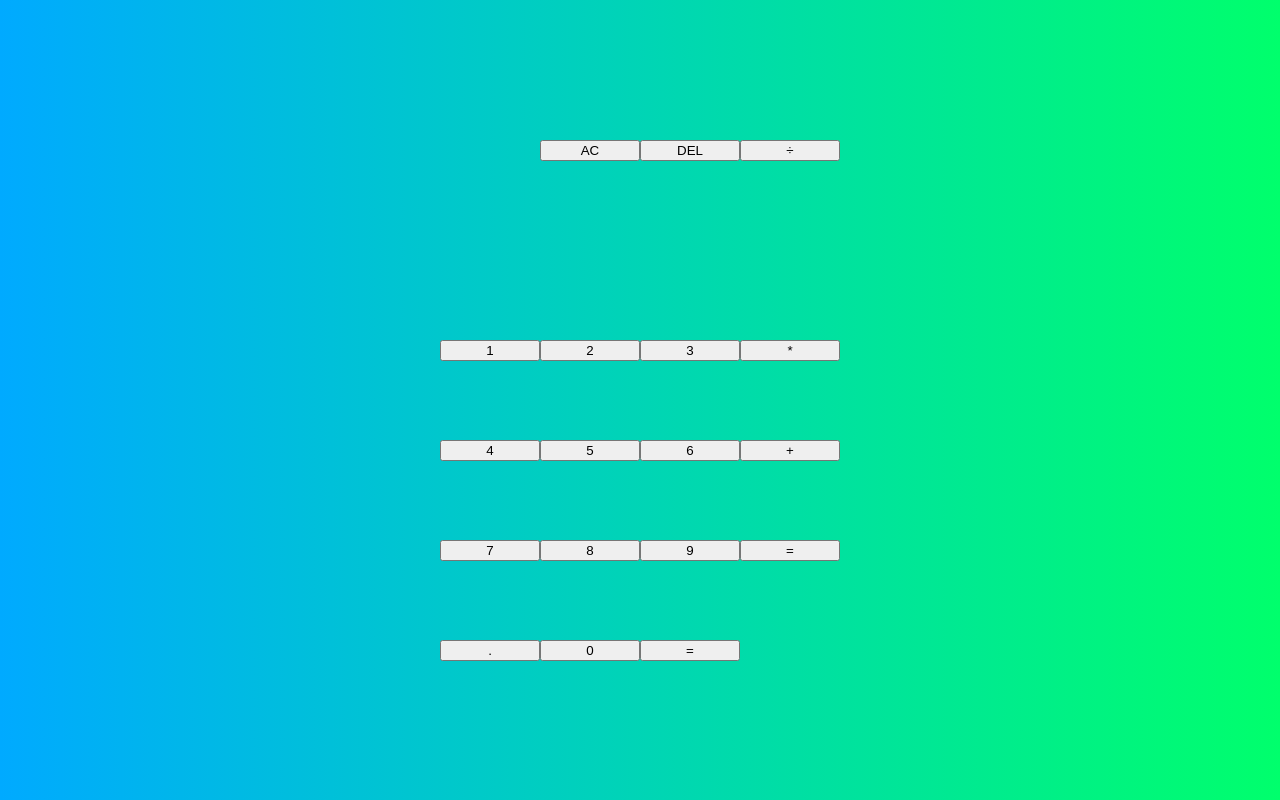
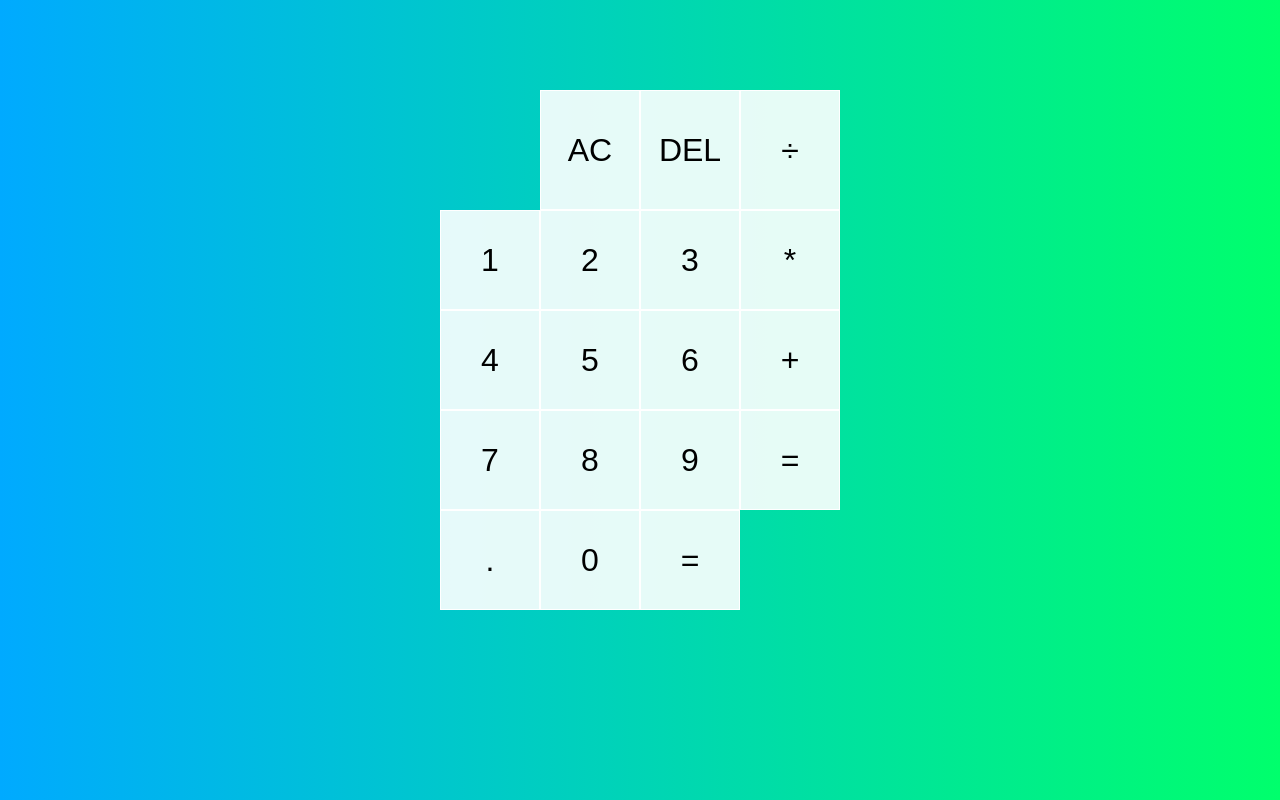
Before and after one commit to PrenitaVulpo/simple-calculator, a plain HTML site: page index.html in a window 1280 px wide. Drawn offline with Linux system fonts and the light colour scheme.

Commit message:
add styling to the buttons

```diff
--- a/style.css
+++ b/style.css
@@ -15,8 +15,20 @@ body {
 .calculator-grid {
 	display: grid;
 	justify-content: center;
-	align-items: center;
+	align-content: center;
 	min-height: 100vh;
 	grid-template-columns: repeat(4, 6.25rem);
 	grid-template-rows: minmax(7.5rem, auto) repeat(5, 6.25rem);
 }
+
+.calculator-grid > button {
+	cursor: pointer;
+	font-size: 2rem;
+	border: 1px solid #fff;
+	outline: none;
+	background-color: rgba(255, 255, 255, 0.75);
+}
+
+.calculator-grid > button {
+	background-color: rgba(255, 255, 255, 0.9);
+}
```
